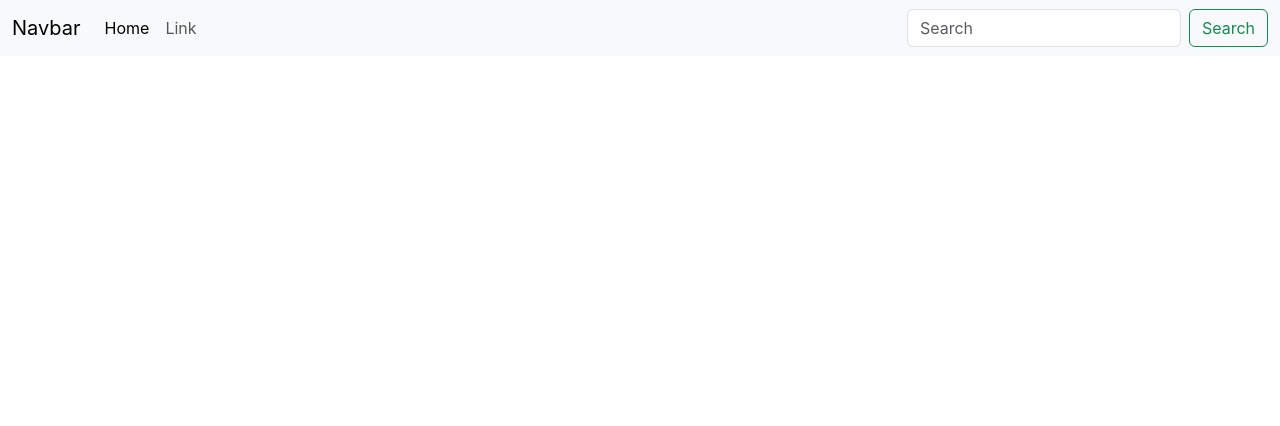
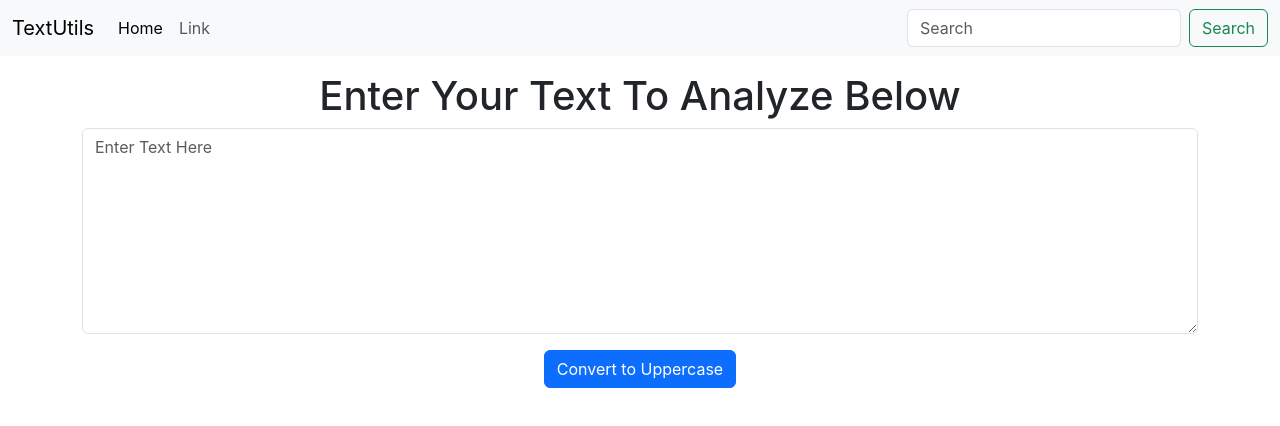
Before and after one commit to Vansh300901/TextUtils, a React (Create React App) app in the folder textutils/: page / in a window 1280 px wide. Shown: the top 426 px of the page. Built offline with nearby package versions, Linux system fonts and the light colour scheme.

Commit message:
TextForm Component + UpperCase Button
Added a textform component to take in the input from the user and added a button to let the user convert the text to all uppercase.
Added that component to the App.js

```diff
--- a/textutils/src/App.js
+++ b/textutils/src/App.js
@@ -1,10 +1,14 @@
 import './App.css';
 import NavBar from './components/NavBar';
+import TextForm from './components/TextForm';
 
 function App() {
   return (
     <div className="App">
-      <NavBar />
+      <NavBar title="TextUtils" />
+      <div className="container my-3">
+        <TextForm heading="Enter Your Text To Analyze Below" />
+      </div>
     </div>
   );
 }
--- a/textutils/src/components/NavBar.js
+++ b/textutils/src/components/NavBar.js
@@ -1,10 +1,11 @@
 import React from 'react'
+import PropTypes from 'prop-types';
 
-function NavBar() {
+function NavBar(props) {
     return (
         <nav className="navbar navbar-expand-lg bg-body-tertiary">
             <div className="container-fluid">
-                <a className="navbar-brand" href="/">Navbar</a>
+                <a className="navbar-brand" href="/">{props.title}</a>
                 <button className="navbar-toggler" type="button" data-bs-toggle="collapse" data-bs-target="#navbarSupportedContent" aria-controls="navbarSupportedContent" aria-expanded="false" aria-label="Toggle navigation">
                     <span className="navbar-toggler-icon"></span>
                 </button>
@@ -27,4 +28,8 @@
     )
 }
 
+NavBar.protoTypes = {
+    title: PropTypes.string.isRequired
+}
+
 export default NavBar
--- /dev/null
+++ b/textutils/src/components/TextForm.js
@@ -0,0 +1,25 @@
+import React, { useState } from 'react'
+
+
+export default function TextForm(props) {
+    const [textarea, setTextarea] = useState('');
+
+    const handleTextChange = (event) => {
+        setTextarea(event.target.value);
+    }
+
+    const handleUppercaseClick = () => {
+        let newText = textarea.toUpperCase();
+        setTextarea(newText)
+    }
+
+    return (
+        <div>
+            <h1>{props.heading}</h1>
+            <div className="mb-3">
+                <textarea className="form-control" id="myBox" rows="8" onChange={handleTextChange} value={textarea} placeholder='Enter Text Here'></textarea>
+            </div>
+            <button className="btn btn-primary" onClick={handleUppercaseClick}>Convert to Uppercase</button>
+        </div>
+    )
+}
```
